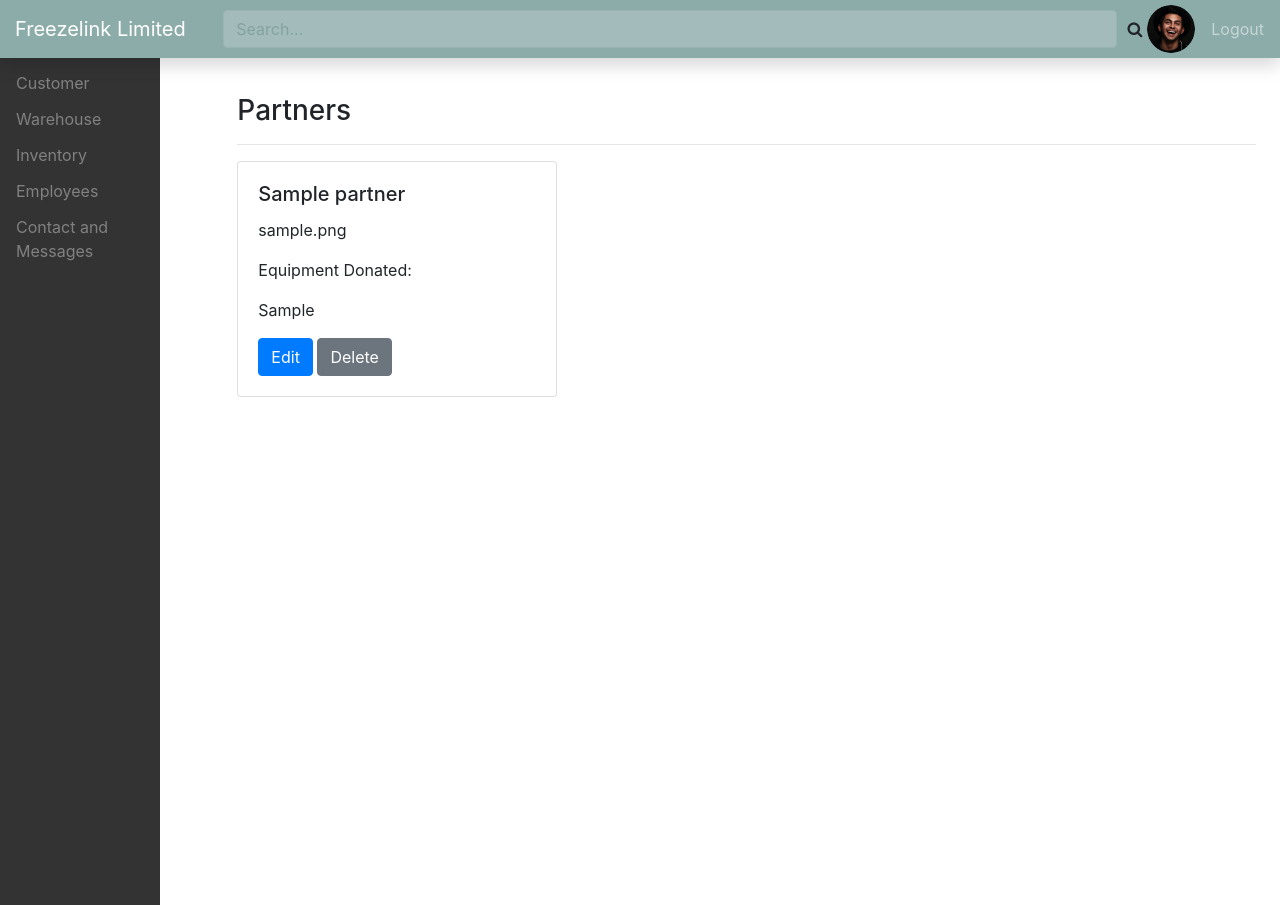
After one commit to textrovertia/WebTechIndividual, a PHP site: page /adminpartner.php in a window 1280 px wide. The commit adds this page. Run offline with PHP 8.4, Linux system fonts and the light colour scheme; tables that the repository leaves empty or names only in its code hold one stand-in row (values such as "Sample post").

Commit message:
we're making progress!

```diff
--- a/contactinfo.php
+++ b/admincontact.php
@@ -26,7 +26,7 @@ $servername = "localhost";
 <html>
 <head>
     <meta name="viewport" content="width=device-width, initial-scale=1">
-    <link rel="stylesheet" href="css/contactinfo.css" >
+    <link rel="stylesheet" href="css/admincontact.css" >
     <meta name="viewport" content="width=device-width, initial-scale=1, shrink-to-fit=no">
     <link rel="stylesheet" href="https://cdnjs.cloudflare.com/ajax/libs/font-awesome/4.7.0/css/font-awesome.min.css">
     <link rel="stylesheet" href="https://stackpath.bootstrapcdn.com/bootstrap/4.4.1/css/bootstrap.min.css" integrity="sha384-Vkoo8x4CGsO3+Hhxv8T/Q5PaXtkKtu6ug5TOeNV6gBiFeWPGFN9MuhOf23Q9Ifjh" crossorigin="anonymous">
@@ -52,13 +52,14 @@ $servername = "localhost";
             <a href="#cars">Warehouse</a>
             <a href="#clients">Inventory</a>
             <a href="#contact">Employees</a>
+            <a href="adminpartner.php">Partners</a>
             <a href="contactinfo.php">Contact and Messages </a>
     </div>
 
     <main role="main" class="col-md-9 ml-sm-auto col-lg-10 px-4">
 
     <div id="orders">
-      <h3>Reservations</h3>
+      <h3>Contact Us</h3>
       <hr>
 
     <div class="table-responsive">
--- /dev/null
+++ b/adminpartner.php
@@ -0,0 +1,151 @@
+<?php
+$servername = "localhost";
+    $username = "root";
+    $password = "";
+    $dbname = "freezelink";
+
+
+
+    //Create connection
+    $conn = new mysqli($servername, $username, $password,$dbname);
+
+
+    //Check connection
+    if ($conn->connect_error){
+        die("Connection failed:".$conn->connect_error);
+    }else{
+      echo "Connection successful";
+    };
+    $sql = "SELECT * FROM partners";
+    $result = $conn->query($sql);
+
+
+?>
+
+<!DOCTYPE html>
+<html>
+<head>
+    <meta name="viewport" content="width=device-width, initial-scale=1">
+    <link rel="stylesheet" href="css/adminpartner.css" >
+    <meta name="viewport" content="width=device-width, initial-scale=1, shrink-to-fit=no">
+    <link rel="stylesheet" href="https://cdnjs.cloudflare.com/ajax/libs/font-awesome/4.7.0/css/font-awesome.min.css">
+    <link rel="stylesheet" href="https://stackpath.bootstrapcdn.com/bootstrap/4.4.1/css/bootstrap.min.css" integrity="sha384-Vkoo8x4CGsO3+Hhxv8T/Q5PaXtkKtu6ug5TOeNV6gBiFeWPGFN9MuhOf23Q9Ifjh" crossorigin="anonymous">
+</head>
+<body>
+    <nav class="navbar navbar-dark fixed-top bg-custom flex-md-nowrap p-0 shadow">
+        <a class="navbar-brand col-sm-3 col-md-2 mr-0" href="#">Freezelink Limited </a>
+
+        <input type="text" id="searchbar" class="form-control form-control-primary w-100" placeholder="Search..." >
+        <i class="fa fa-search" aria-hidden="true"></i>
+        <span><img src="images/whatwedo.png" alt="User Image" class="userimage"></span>
+        <ul class="navbar-nav px-3">
+
+        <li class="nav-item text-nowrap">
+
+            <a class="nav-link" href="#">Logout</a>
+        </li>
+        </ul>
+    </nav>
+
+    <div class="sidenav">
+            <a href="#orders">Customer</a>
+            <a href="#cars">Warehouse</a>
+            <a href="#clients">Inventory</a>
+            <a href="#contact">Employees</a>
+            <a href="contactinfo.php">Contact and Messages </a>
+    </div>
+
+    <main role="main" class="col-md-9 ml-sm-auto col-lg-10 px-4">
+
+    <div id="orders">
+      <h3>Partners</h3>
+      <hr>
+
+      <?php
+
+          if ($result->num_rows > 0) {
+            // output data of each row
+            while($row = $result->fetch_assoc()) {
+              $num=1
+          ?>
+
+      <div class="row">
+        <div class="col-lg-4">
+            <div class="card">
+            <div class="card-body">
+                <h5 class="card-title"><?php echo $row["organisation_name"]; ?></h5>
+
+                <p class="card-text"> <?php echo $row["partner_logo"]; ?></p>
+                <p class="card-text">Equipment Donated:</p>
+                <p class="card-text"><?php echo $row["equipment_donated"]?> </p>
+                <button type="button" id="mybtn1" class="btn btn-primary" data-toggle="modal" data-target="#exampleModalCenter">
+                        Edit
+                      </button>
+                <a href="#" class="btn btn-secondary">Delete</a>
+            </div>
+            </div>
+        </div>
+
+
+        <?php
+          } }
+        ?>
+
+
+    <div class="modal fade" id="exampleModalCenter" tabindex="-1" role="dialog" aria-labelledby="exampleModalCenterTitle" aria-hidden="true">
+                <div class="modal-dialog modal-dialog-centered" role="document">
+                  <div class="modal-content">
+                    <div class="modal-header">
+                      <h5 class="modal-title" id="exampleModalLongTitle">Edit Partner Information</h5>
+                      <button type="button" class="close" data-dismiss="modal" aria-label="Close">
+                        <span aria-hidden="true">&times;</span>
+                      </button>
+                    </div>
+                    <div class="modal-body">
+
+                      <form id="partnerform">
+                        <p>Please enter the information below</p>
+
+                        <table>
+                            <tr>
+                                <th>Organisation Name:</th>
+                                <th><input type="text" required placeholder="Enter org name here" name="orgname"></th>
+
+                            </tr>
+                            <br>
+                            <tr>
+                                <th>Equipment Donated:</th>
+                                <th><input type="text" required placeholder="Enter equipment here" name="orgname"></th>
+                            </tr>
+                            <tr>
+                                <th> Company Logo</th>
+                                <th><input  type="file" required> </th>
+                            </tr>
+
+                        </table>
+                        <div class="modal-footer">
+                            <button type="button" class="btn btn-secondary" data-dismiss="modal">Cancel</button>
+                            <a type="submit" onclick="getdisplaymode()" href="home.html" type="button" id="togglemode" class="btn btn-primary">Go to Site</a>
+                          </div>
+                      </form>
+                      <p id="result"></p>
+                    </div>
+
+                  </div>
+                </div>
+              </div>
+    </div>
+</div>
+
+
+
+    </main>
+    <script src="https://ajax.googleapis.com/ajax/libs/jquery/3.5.1/jquery.min.js"> </script>
+    <script scr="js/jquery-3.5.1.js"></script>
+    <script src="js/admincontactus.js"></script>
+    <script src="https://ajax.googleapis.com/ajax/libs/jquery/3.5.1/jquery.min.js"> </script>
+    <script src="https://code.jquery.com/jquery-3.4.1.slim.min.js" integrity="sha384-J6qa4849blE2+poT4WnyKhv5vZF5SrPo0iEjwBvKU7imGFAV0wwj1yYfoRSJoZ+n" crossorigin="anonymous"></script>
+    <script src="https://cdn.jsdelivr.net/npm/popper.js@1.16.0/dist/umd/popper.min.js" integrity="sha384-Q6E9RHvbIyZFJoft+2mJbHaEWldlvI9IOYy5n3zV9zzTtmI3UksdQRVvoxMfooAo" crossorigin="anonymous"></script>
+    <script src="https://stackpath.bootstrapcdn.com/bootstrap/4.4.1/js/bootstrap.min.js" integrity="sha384-wfSDF2E50Y2D1uUdj0O3uMBJnjuUD4Ih7YwaYd1iqfktj0Uod8GCExl3Og8ifwB6" crossorigin="anonymous"></script>
+</body>
+</html>
--- a/contactus.php
+++ b/contactus.php
@@ -141,6 +141,7 @@
 
     if (empty($firstname) || empty($lastname) ){
       echo '<script>alert("Please fill the form")</script>';
+      preventDefault();
     }else{
 
         if ($conn->query($sql)===true){
--- /dev/null
+++ b/css/adminpartner.css
@@ -0,0 +1,56 @@
+body {
+    font-family: "Lato", sans-serif;
+    font-size: 10px;
+  }
+
+  .bg-custom{
+    background-color: #8cacaa;
+  }
+
+
+  /*search bar*/
+  .form-control-primary {
+    margin: 10px;
+    opacity: 0.2;
+    border-radius: 2px;
+
+  }
+
+  /*Menu Side*/
+  .sidenav {
+    margin-top:45px ;
+    height: 100%;
+    width: 160px;
+    position: fixed;
+    z-index: 1;
+    top: 0;
+    left: 0;
+    background-color: #333333;
+    overflow-x: hidden;
+    padding-top: 20px;
+  }
+
+  .sidenav a {
+    padding: 6px 8px 6px 16px;
+    text-decoration: none;
+    color: #818181;
+    display: block;
+  }
+
+  .sidenav a:hover {
+    color: #f1f1f1;
+    text-decoration: none;
+  }
+
+
+.userimage{
+    width: 3em;
+    height: 3em;
+    border-radius: 100px;
+    margin-left: 5px;
+
+}
+
+#orders{
+    margin-top: 70px;
+}
```
Also changed, not shown: index.html (+6 -2 lines), css/admincontact.css (renamed from css/contactinfo.css), images/fruit_background.jpg (added).
